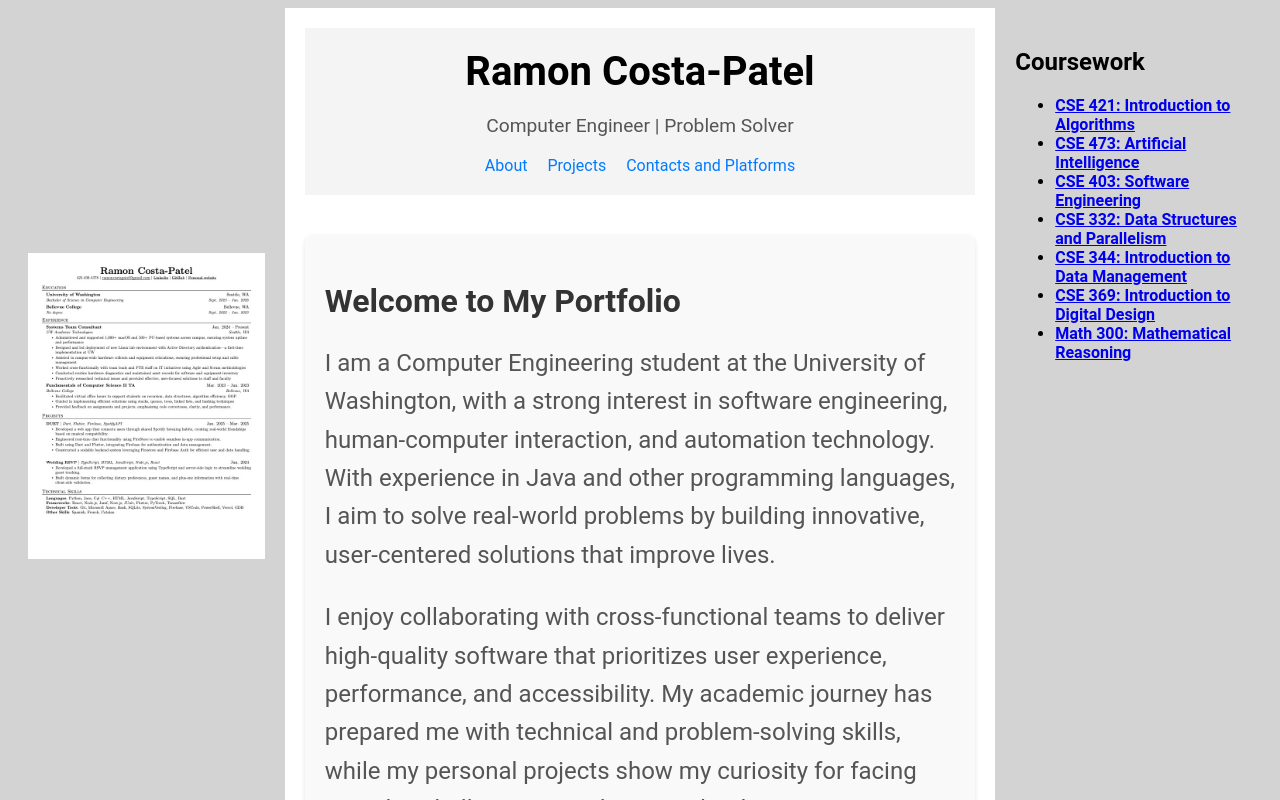
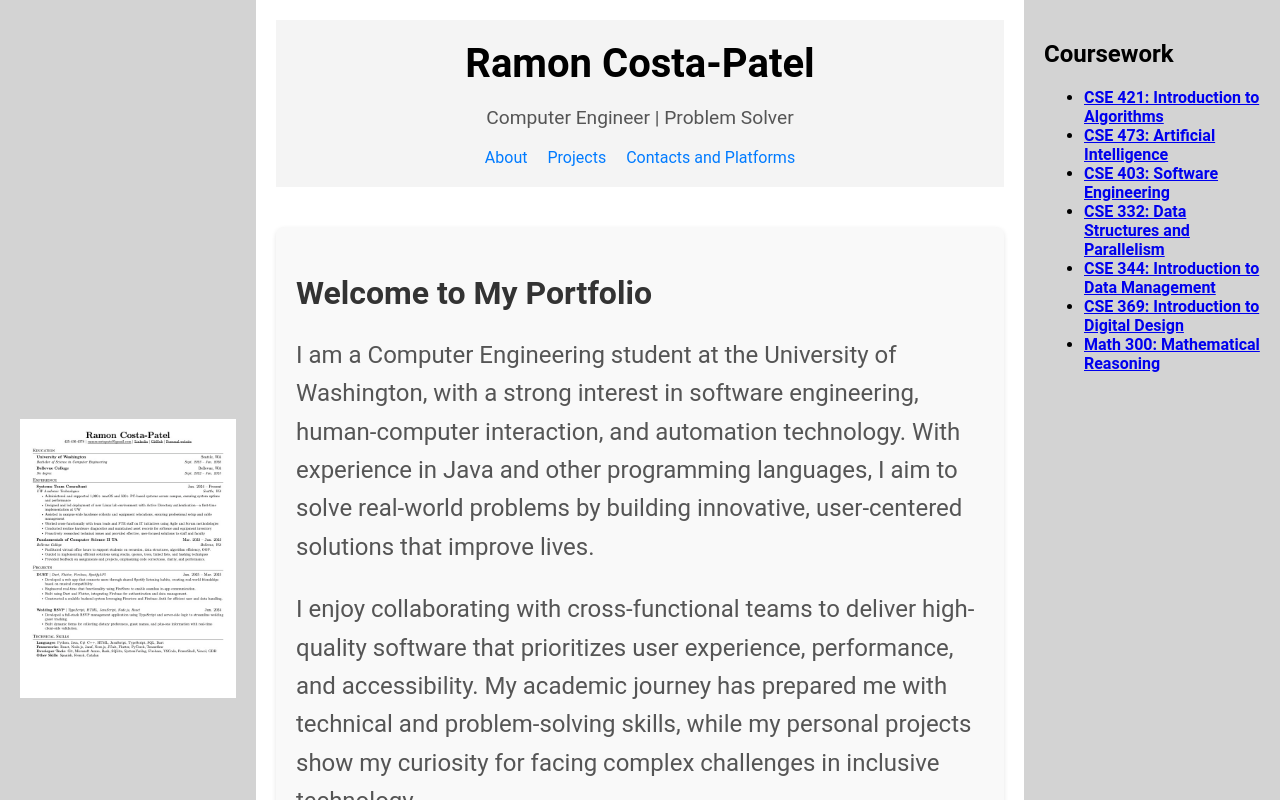
Before and after one commit to ramon-rcp/ramonrcp.portfolio, a React app: page / in a window 1280 px wide. Shown: the top 800 px of the page. Built offline with nearby package versions, Linux system fonts and the light colour scheme.

Commit message:
make styling fit the whole screen

```diff
--- a/src/Portfolio.tsx
+++ b/src/Portfolio.tsx
@@ -18,11 +18,11 @@ export class Portfolio extends Component<{}, PortfolioState> {
 
     render() {
         return (
-            <div className="container">
-                <div className="left">{this.renderResume()}</div>
+                <div className='container'>
+                    <div className="left">{this.renderResume()}</div>
                 <div className="middle"><Home showResume={this.state.showResume} hideResume={this.hideResume}/></div>
                 <div className="right"> {this.renderCoursework()} </div>
-            </div>
+                </div>
         );
     }
 
--- a/src/global.css
+++ b/src/global.css
@@ -1,16 +1,18 @@
 .container {
-    display: flex;
-    height: 100vh; /* Full viewport height */
+    display: grid;
+    grid-template-rows: 1fr;
+    grid-template-columns: 20% 60% 20%;
+    min-height:100%;
   }
 
 .right {
-  flex: 2; /* Takes 20% of the width */
+  /* flex: 2; Takes 20% of the width */
   background-color: lightgray; /* Example color */
   padding: 20px; /* Example padding */
 }
 
 .left {
-  flex: 2; /* Takes 20% of the width */
+  /* flex: 2; Takes 20% of the width */
   background-color: lightgray; /* Example color */
   padding: 20px; /* Example padding */
   display: flex; /* Enable Flexbox */
@@ -26,9 +28,12 @@
 }
 
 @import url('https://fonts.googleapis.com/css2?family=Roboto:wght@400;700&display=swap');
-body {
-  background-color: lightgray;
+html, body {
+  background-color: white;
   font-family: 'Roboto', sans-serif;
+  height: 100%;
+  margin: 0;
+  display: grid;
 }
 
 .resumeImage {
```
